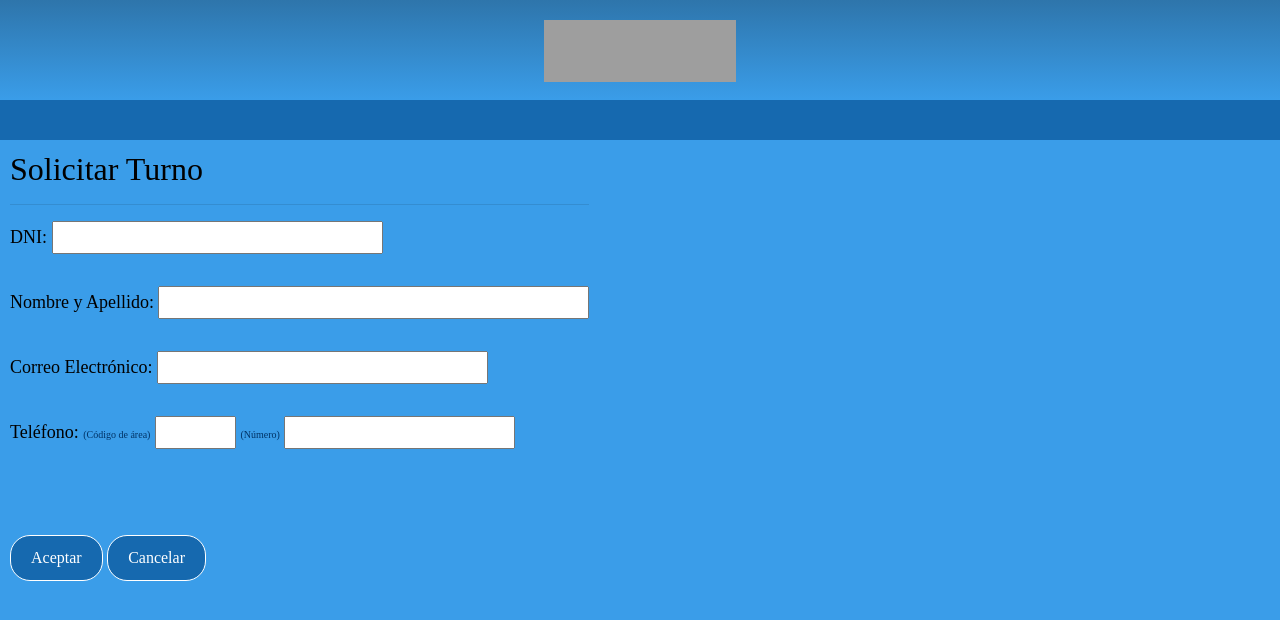
After one commit to practicaproISPC/grupo-7-g7, a PHP site: page /turno.html in a window 1280 px wide. The commit adds this page. Shown: the top 620 px of the page. Run offline with PHP 8.4, Linux system fonts and the light colour scheme; some libraries are stand-ins or nearby versions; some web fonts are replaced; grey boxes are pictures that could not be loaded.

Commit message:
Add files via upload

```diff
--- a/estilos.css
+++ b/estilos.css
@@ -1,81 +1,107 @@
-h2{
+.fondo1{
+  margin: 0px;
+  color:black;
+  background: #3A9DE9;
+}
+.bloque{
+  margin: 10px;
+  color:black;
+  backface-visibility: hidden;
+  font-family: Pathway;
+  font-size: 18px;
+  float: left;
+}
+.cabecera{
+  background:-webkit-linear-gradient(#2E75AB, #3A9DE9) ;
+  width: 100%;
+  height: 100px;
+  display: block;
+  margin-left: auto;
+  margin-right: auto;
+  padding-top: 20px;
+}
+.centrado{
+  display: block;
+  margin-left: auto;
+  margin-right: auto;
+}
+.menuppal{
+  background-color:#1669AF;
+  width: 100%;
+  height: 40px;
+}
+@font-face {
+  font-family: Pathway;
+  src: url(./PathwayGothicOne-Regular.ttf);
+  font-style: normal;
+  font-weight: 400;
+}
+.padre{
+  display: flex;                  /* establish flex container */
+  flex-direction: row;            /* default value; can be omitted */
+  flex-wrap: nowrap;              /* default value; can be omitted */
+  justify-content: center; /* switched from default (flex-start, see below) */
+  background-color:-webkit-linear-gradient(#2E75AB, #3A9DE9);
+}
+.menu{
+  color:black;
+  font-size: small;
+}
+.menu:hover{
+  color: white;
+}
+.link{
+  text-decoration: none;
+}
+.link:hover{
+  color: #000033;
+  text-decoration: none;
+}
+.container{
+  margin:5px;
+  padding: 5px;
+  position: relative;
+  width: 200px;
+  height: 200px;
+  perspective: 1000px;
+  transform-style: preserve-3d;
   text-align: center;
 }
-body{
-  background-color: teal;
-  height: 100vh
-  display: grid;
-  place-items: center;
-}
-.container{
-  margin:30px;
-  position: relative;
-  width: 200px;
-  height: 250px;
-  perspective: 1000px;
-  transform-style: preserve-3d;
-  float: left;
-}
 .card{
-  margin: 15px;
-  padding: 15px;
+  margin: 0px;
+  padding: 10px;
   position: absolute;
   width: 100%;
   height: 100%;
-  display: grid;
   place-items: center;
-  border-left: rgba(255, 255, 255, 0.342) 1px solid;
-  border-top: rgba(255, 255, 255, 0.342) 1px solid;
-  border-radius: 20px;
+  border-width: 1px;
+  border-color: #10498F;
   backdrop-filter: blur(30px);
   box-shadow: rgba(0, 0, 0, 0.1) 0px 0px 20px;
-  color: white;
+  color:white;
   backface-visibility: hidden;
-  font-family: Arial, Helvetica, sans-serif;
+  font-family: Pathway;
   transform: rotateY(0deg);
   transform-style: preserve-3d;
-  transition: 2.5s cubic-bezier(0.4, 0.2, 0.2, 1);
-  float: left;
-}
-h1{
-  margin: 15px;
-  padding: 15px;
-  color: white;
-  backface-visibility: hidden;
-  font-family: Arial, Helvetica, sans-serif;
-  float: left;
-}
-h2{
-  margin: 15px;
-  padding: 15px;
-  color: white;
-  backface-visibility: hidden;
-  font-family: Arial, Helvetica, sans-serif;
-  float: left;
-}
-.etiqueta{
-  color: rgb(255, 255, 255);
-  backface-visibility: hidden;
-  font-family: Arial, Helvetica, sans-serif;
+  transition: 1.0s cubic-bezier(0.4, 0.2, 0.2, 1);
   float: left;
 }
 .etiqueta1{
-  color: rgb(190, 203, 223);
-  font-family: Arial, Helvetica, sans-serif;
-  font-size: small;
+  color: #003366;
+  font-family: Pathway;
+  font-size: 10px;
 }
 
 .front{
   float: left;
-  background: rgba(255, 255, 255, 0.109);
   transform: rotateY(0deg);
-  padding: 10px;
+  background-color: #5666ed;
 }
 .back{
   float: left;
-  background: rgba(255, 255, 255, 0.109);
+  background-color:#2cd4d9;
   transform: rotateY(180deg);
-  padding: 10px;
+  color:#000033;
 }
 
 .container:hover > .front{
@@ -86,7 +112,8 @@ h2{
 }
 .btn{
   border: 1px solid white;
-  background: rgba(255, 255, 255, 0.21);
+  background-color: #1669AF;
+
   padding: 10px 20px;
   border-radius: 20px;
   text-decoration: none;
@@ -95,6 +122,6 @@ h2{
 }
 .btn:hover{
   padding: 10px 40px;
-  background: white;
-  color:black
+  background: #ffc107;
+  color:#1669AF;
 }
--- /dev/null
+++ b/turno.html
@@ -0,0 +1,44 @@
+<!--Codigo html APP  "TuVi online"-->
+<!DOCTYPE html>
+<html lang="en">
+
+<head>
+  <meta charset="UTF-8">
+  <meta http-equiv="X-UA-Compatible" content="IE=edge">
+  <meta name="viewport" content="width=device-width, initial-scale=1.0">
+  <title>Document</title>
+  <link rel="stylesheet" href="./css/bootstrap.min.css">
+  <link rel="stylesheet" href="estilos.css">
+  <div class="cabecera">
+    <div class="centrado"><img class="centrado" src="imagenes/tuvilogo.png" alt="" width="192" height="62"></div>
+  </div>
+  <div class="menuppal"></div>
+</head>
+
+<body class="fondo1">
+  <script src="https://cdn.jsdelivr.net/npm/@popperjs/core@2.9.3/dist/umd/popper.min.js"
+    integrity="sha384-eMNCOe7tC1doHpGoWe/6oMVemdAVTMs2xqW4mwXrXsW0L84Iytr2wi5v2QjrP/xp"
+    crossorigin="anonymous"></script>
+  <script src="./js/bootstrap.min.js"></script>
+  <div class="bloque">
+    <h2>Solicitar Turno</h2>
+    <hr>
+    <div>
+      <label class="etiqueta">DNI: </label>
+      <input type="text" id="dni" size="30" name="dni"><br /><br />
+      <label class="etiqueta">Nombre y Apellido: </label>
+      <input type="text" id="nomyape" size="40" name="nomyape"><br /><br />
+      <label class="etiqueta">Correo Electrónico: </label>
+      <input type="text" id="mail" size="30" name="email"><br /><br />
+      <label class="etiqueta">Teléfono: </label>
+      <label class="etiqueta1">(Código de área)</label>
+      <input type="text" id="codarea" size="5" name="codarea">
+      <label class="etiqueta1">(Número)</label>
+      <input type="text" id="numtel" name="numtel"><br /><br /><br><br>
+      <a href="" class="btn">Aceptar</a>
+      <a href="ppal.html" class="btn">Cancelar</a>
+    </div>
+  </div>
+</body>
+
+</html>
```
Also changed, not shown: contacto.html (added, +39 -0 lines), index.html (+31 -46 lines), master.css (added, +86 -0 lines), ppal.html (added, +73 -0 lines).
